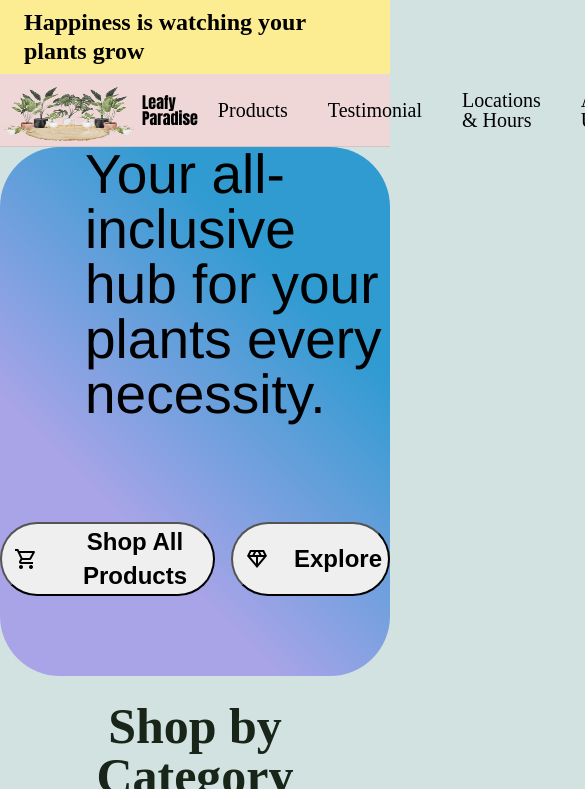
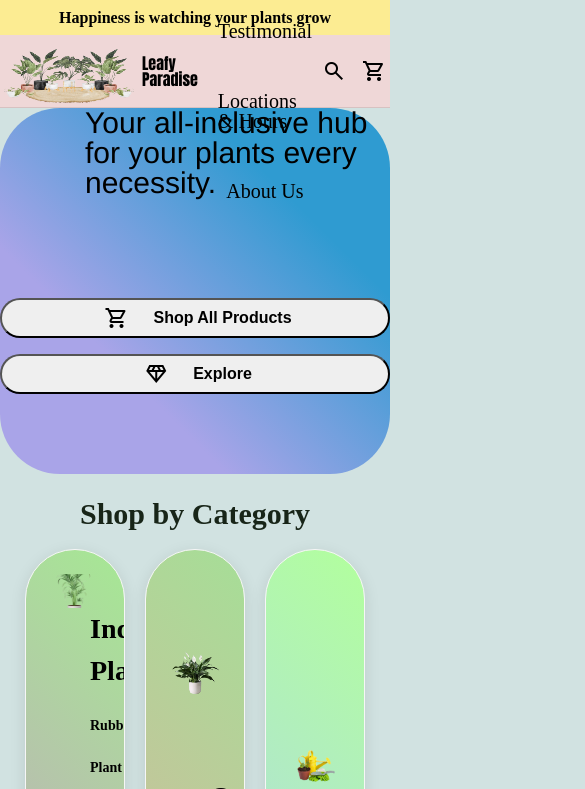
Before and after one commit to RiyaJhalke/OCTANET_MAY, a plain HTML site: page Task1(Landing-Page)/new.html in a window 390 px wide. Shown: the top 789 px of the page, 585 px wide, since content can reach past the window. Drawn offline with nearby package versions, Linux system fonts and the light colour scheme.

Commit message:
Update new.css

```diff
--- a/Task1(Landing-Page)/new.css
+++ b/Task1(Landing-Page)/new.css
@@ -388,3 +388,61 @@ footer ul li {
     color: whitesmoke;
     padding: 0;
 }
+
+
+@media (max-width: 768px) {
+    .banner, .navigation-menu a {
+        font-size: 18px;
+    }
+
+    nav ul.navigation-menu {
+        flex-direction: column;
+    }
+
+    nav .navigation-menu > li > a {
+        padding: 10px 15px;
+    }
+
+    section.home h1, section h2 {
+        font-size: 40px;
+    }
+
+    .button {
+        font-size: 18px;
+    }
+
+    .image img {
+        width: 100%;
+        height: auto;
+    }
+
+    .card1, .card2 {
+        flex-direction: column;
+    }
+
+    .card2 .image {
+        width: 100%;
+    }
+}
+
+@media (max-width: 480px) {
+    .banner, .navigation-menu a {
+        font-size: 16px;
+    }
+
+    nav .navigation-menu > li > a {
+        padding: 8px 10px;
+    }
+
+    section.home h1, section h2 {
+        font-size: 30px;
+    }
+
+    .button {
+        font-size: 16px;
+    }
+
+    .btn-group {
+        flex-direction: column;
+    }
+}
```
